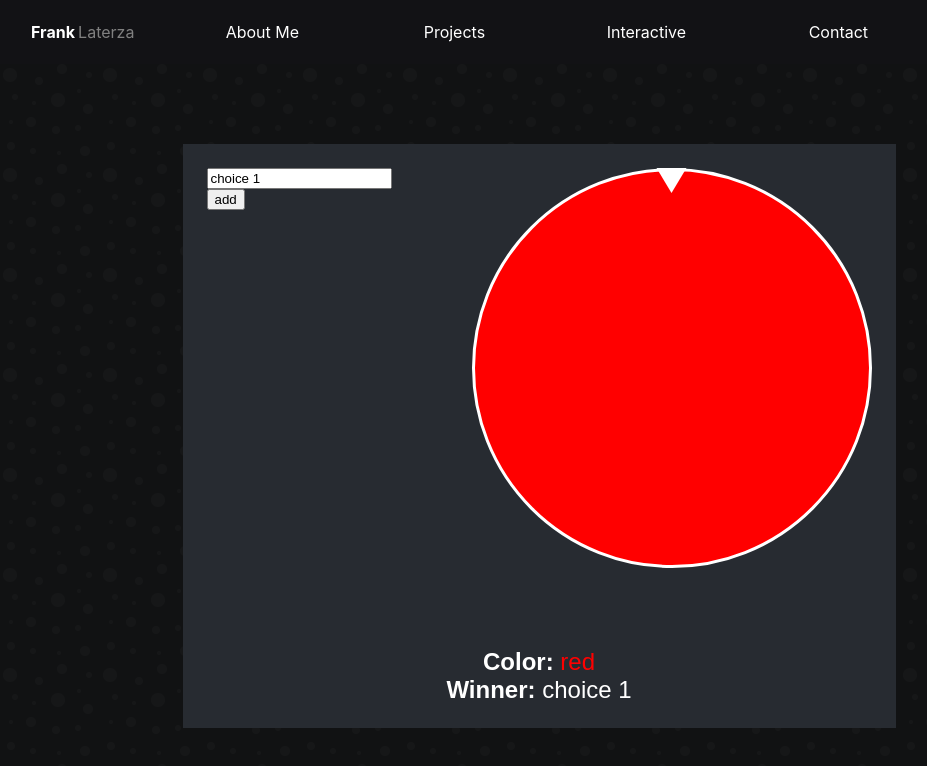
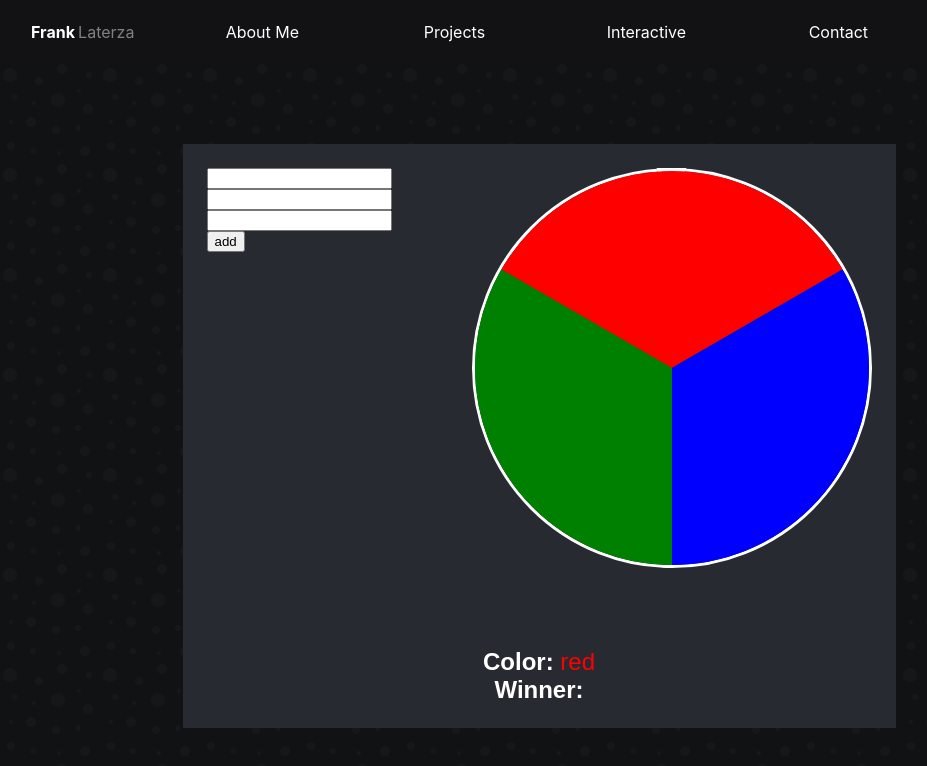
Before and after one commit to FrankLaterza/franklaterza, a Next.js app: page /interactive in a window 1280 px wide. Shown: the top 766 px of the page, without its empty margins (101-1028 px from the left). Built offline with nearby package versions, Linux system fonts and the light colour scheme.

Commit message:
wheel fix

```diff
--- a/pages/interactive/index.tsx
+++ b/pages/interactive/index.tsx
@@ -30,15 +30,16 @@ function Wheel ({list, setWinner}: any) {
   const handleClick = (event: any) => {
     const max = 10 * 360  , min = 5 * 360;
     const randRotation = Math.floor(Math.random() * (max - min + 1)) + min;
+    const offset = lastRotation % 360;
     lastRotation = lastRotation + randRotation;
     console.log(lastRotation, randRotation);
     event.currentTarget.style.transform = `rotate(-${lastRotation}deg)`;
-    setWinner(Math.floor((randRotation+angleHalf)/angle) % list.length)
-    console.log(colorList[Math.floor((((randRotation+angleHalf)/angle) % list.length) % colorList.length)])
+    setWinner(Math.floor((randRotation+angleHalf+offset)/angle) % list.length)
+    console.log(colorList[Math.floor((((randRotation+angleHalf+offset)/angle) % list.length) % colorList.length)])
   };
 
   return (
-    <div onClick={handleClick} className={styles.wheel} style={{backgroundColor: `${colorList[0]}`}}>
+    <div onClick={handleClick} className={styles.wheel} style={{}}>
       {list.map((element: any, index: number) => (
         <div
         key={element}
@@ -48,6 +49,7 @@ function Wheel ({list, setWinner}: any) {
           height: '100%',
           color: 'white',
           textAlign: 'left',
+          zIndex: '88',
           background: `${colorList[index % colorList.length] }`,
           shapeOutside: `polygon(${50-side}% 0%, 50% 50%, ${50+side}% 0%)`,
           clipPath: `polygon(${50-side}% 0%, 50% 50%, ${50+side}% 0%)`,
@@ -72,8 +74,9 @@ export default function Interactive() {
   const maxBtn = 10;
 
   const [choiceList, setChoiceList] = useState([
-    {choice: 'choice 1' }
-
+    {choice: ''},
+    {choice: ''},
+    {choice: ''}
   ])
 
   function addChoice () {
@@ -102,9 +105,6 @@ export default function Interactive() {
     }, 5000);
   }
 
-
-
-
   return (
     <div className={styles.container} style={{backgroundImage: `url("${setOnceSVG}")` }} >
       <div className={styles.main}>
@@ -126,7 +126,7 @@ export default function Interactive() {
                       <button onClick={addChoice}>add</button> : null}
                   </div>
                   <div className={styles.secondDivision}>
-                    {(choiceList.length > 1) ?
+                    {(choiceList.length > 3) ?
                     <button onClick={() => removeChoice(index)}>remove</button> : null}
                   </div>
                 </div>
@@ -140,10 +140,9 @@ export default function Interactive() {
           </div>
           <div>
             <b>Color: </b> <span style={{color: `${colorList[winner % colorList.length]}`}}>{colorList[winner % colorList.length]}</span> <br/>
-            <b>Winner: </b> {choiceList[winner].choice}
+            <b>Winner: </b> {(choiceList.length === 0) ? 'null' :  choiceList[winner].choice}
           </div>
         </div>
-
       </div>
     </div>
   );
--- a/pages/interactive/interactive.module.css
+++ b/pages/interactive/interactive.module.css
@@ -133,7 +133,6 @@
   border-radius: 200px;
   border: solid;
   border-color: white;
-  background-color: white;
   overflow: hidden;
   transition: 5s ease all
 }
```
